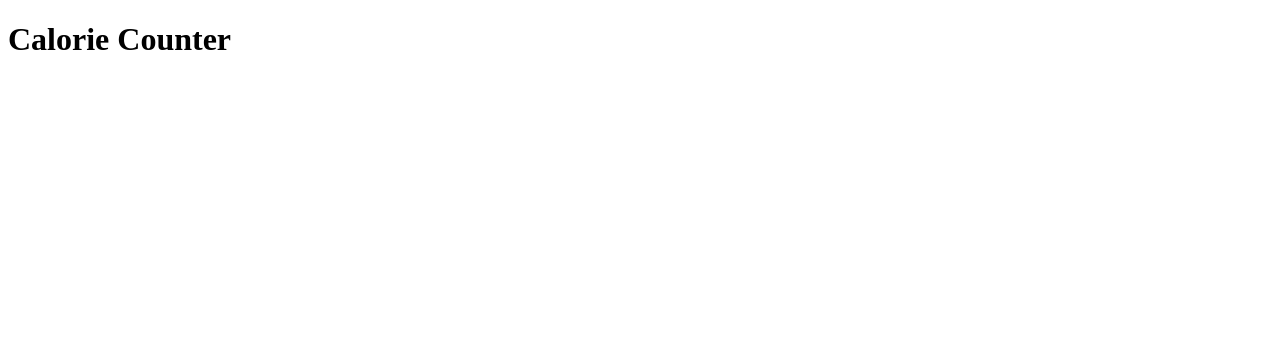
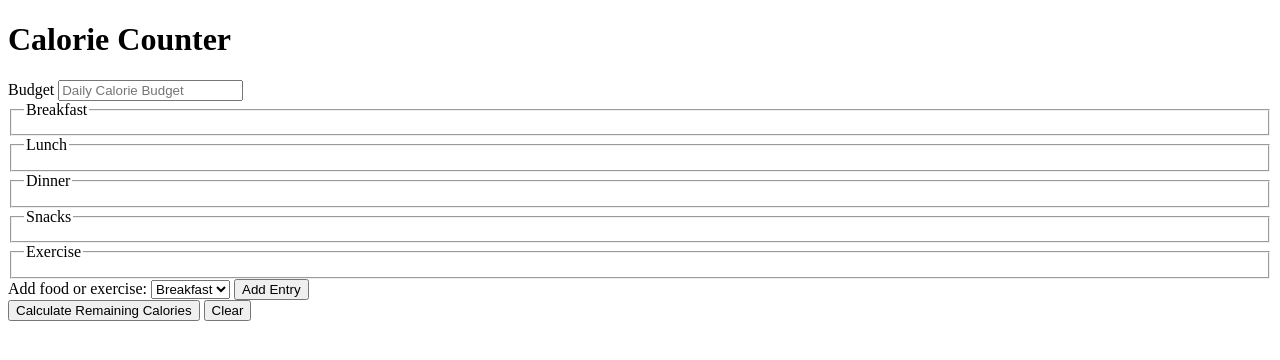
Before and after one commit to noordinq/Calorie-Counter-Form, a plain HTML site: page index.html in a window 1280 px wide. Drawn offline with Linux system fonts and the light colour scheme.

Commit message:
HTML part completed

```diff
--- a/index.html
+++ b/index.html
@@ -9,6 +9,53 @@
     <body>
         <main>
             <h1>Calorie Counter</h1>
+            <div class="container">
+                <form id="calorie-counter">
+                    <label for="budget">Budget</label>
+                    <input type="number" min="0" id="budget" placeholder="Daily Calorie Budget" required/>
+
+                    <fieldset id="breakfast">
+                        <legend>Breakfast</legend>
+                        <div class="input-container"></div>
+                    </fieldset>
+                    <fieldset id="lunch">
+                        <legend>Lunch</legend>
+                        <div class="input-container"></div>
+                    </fieldset>
+                    <fieldset id="dinner">
+                        <legend>Dinner</legend>
+                        <div class="input-container"></div>
+                    </fieldset>
+                    <fieldset id="snacks">
+                        <legend>Snacks</legend>
+                        <div class="input-container"></div>
+                    </fieldset>
+                    <fieldset id="exercise">
+                        <legend>Exercise</legend>
+                        <div class="input-container"></div>
+                    </fieldset>
+
+                    <div class="controls">
+                        <span>
+                            <label for="entry-dropdown">Add food or exercise: </label>
+                            <select id="entry-dropdown" name="options">
+                                <option value="breakfast" selected>Breakfast</option>
+                                <option value="lunch">Lunch</option>
+                                <option value="dinner">Dinner</option>
+                                <option value="snacks">Snacks</option>
+                                <option value="exercise">Exercise</option>
+                            </select>
+                            <button type="button" id="add-entry">Add Entry</button>
+                        </span>
+                    </div>
+                    <div>
+                        <button type="submit">Calculate Remaining Calories</button>
+                        <button type="button" id="clear">Clear</button>
+                    </div>
+                </form>
+                <div id="output" class="output hide"></div>
+            </div>
         </main>
+        <script src="script.js"></script>
     </body>
 </html>
```
